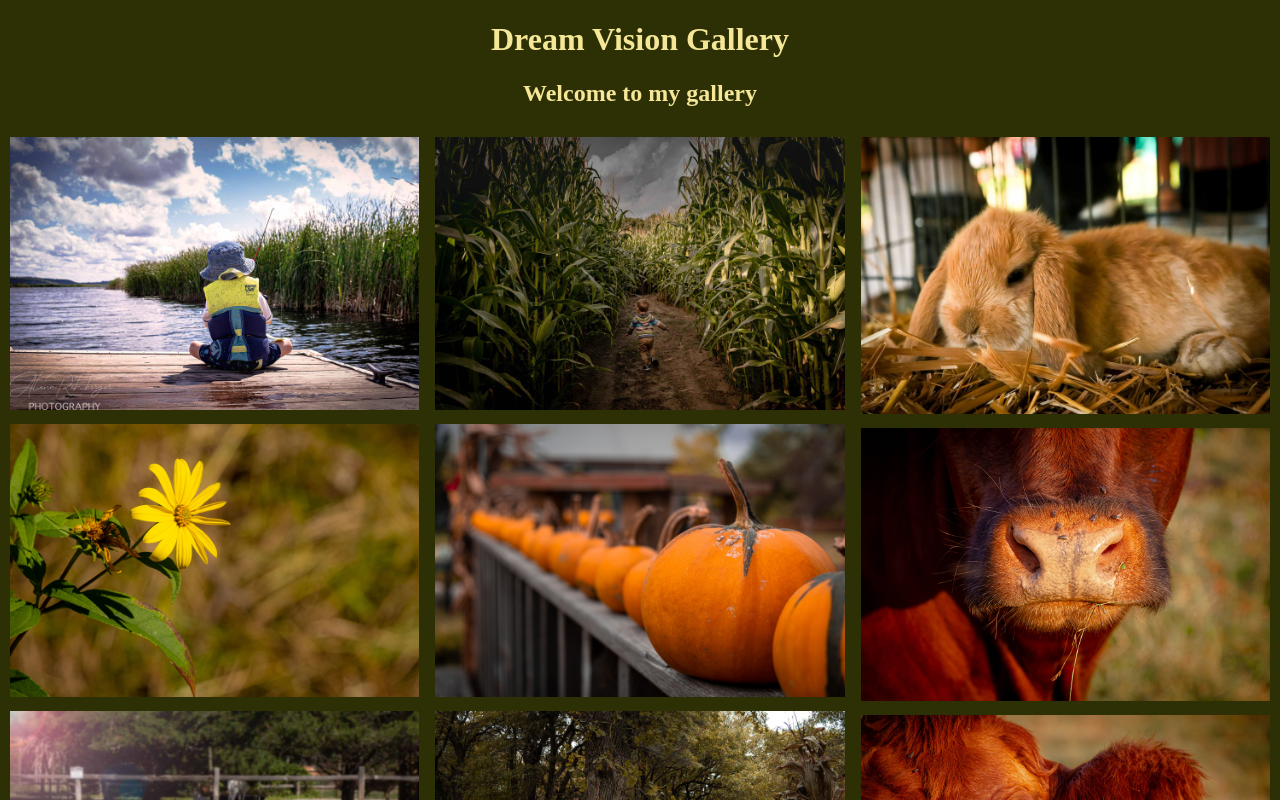
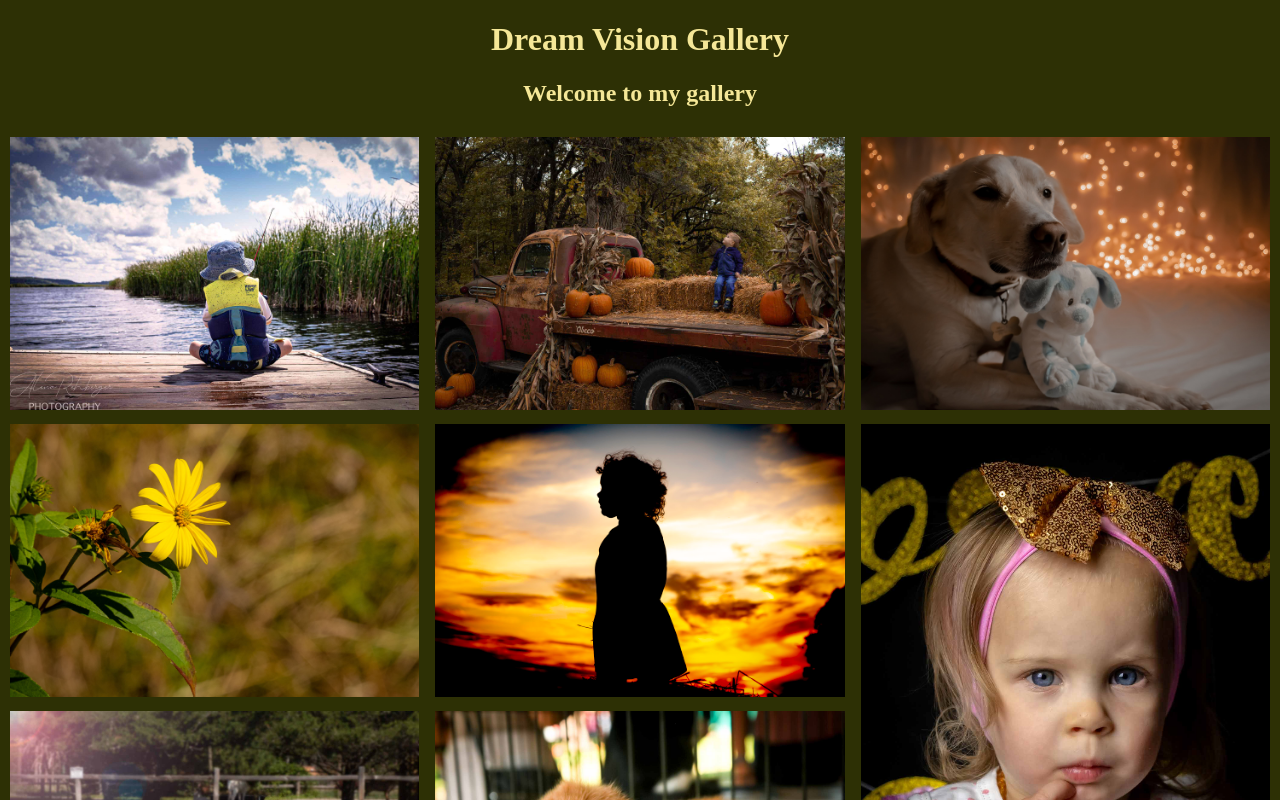
Before and after one commit to AlenaReh/Dream-Vision-Gallery, a React (Create React App) app in the folder my-gallery/src/: page / in a window 1280 px wide. Shown: the top 800 px of the page. Built offline with nearby package versions, Linux system fonts and the light colour scheme; the HTML template or start-up script is replaced by a standard one.

Commit message:
Added code for rendering more photos

```diff
--- a/my-gallery/src/components/Gallery.js
+++ b/my-gallery/src/components/Gallery.js
@@ -13,7 +13,13 @@ import img12 from '../img/img12.jpg';
 import img13 from '../img/img13.jpg';
 import img14 from '../img/img14.jpg';
 import img15 from '../img/img15.jpg';
-
+import img16 from '../img/img16.jpg';
+import img17 from '../img/img17.jpg';
+import img18 from '../img/img18.jpg';
+import img20 from '../img/img20.jpg';
+import img23 from '../img/img23.jpg';
+import img25 from '../img/img25.jpg';
+import img27 from '../img/img27.jpg';
 
 const Gallery = () => {
     let data = [
@@ -74,6 +80,34 @@ const Gallery = () => {
         {
             id: 15,
             imgSrc: img15,
+        },
+        {
+            id: 16,
+            imgSrc: img16,
+        },
+        {
+            id: 17,
+            imgSrc: img17,
+        },
+        {
+            id: 18,
+            imgSrc: img18,
+        },
+        {
+            id: 20,
+            imgSrc: img20,
+        },
+        {
+            id: 23,
+            imgSrc: img23,
+        },
+        {
+            id: 25,
+            imgSrc: img25,
+        },
+        {
+            id: 27,
+            imgSrc: img27,
         }
     ];
 
```
Also changed, not shown: 1 other file (tests, documents, lock files or other folders).
